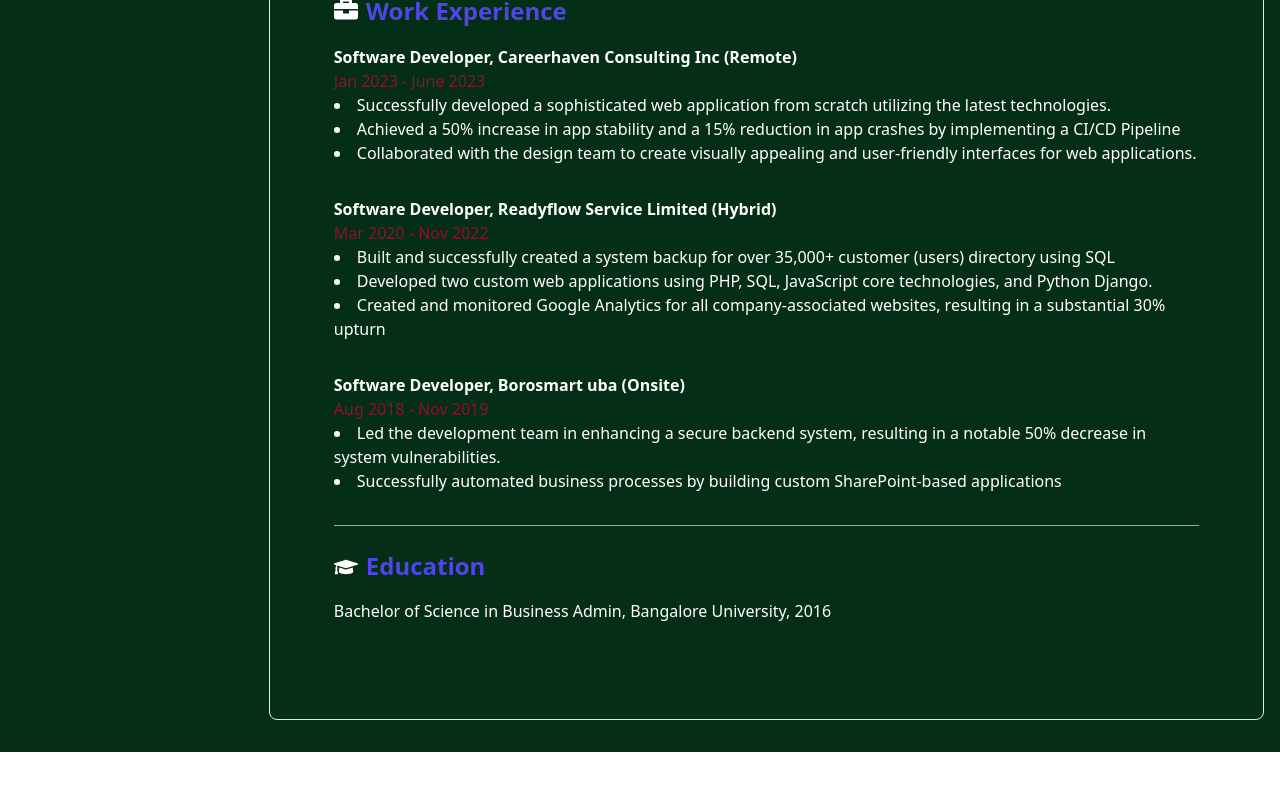
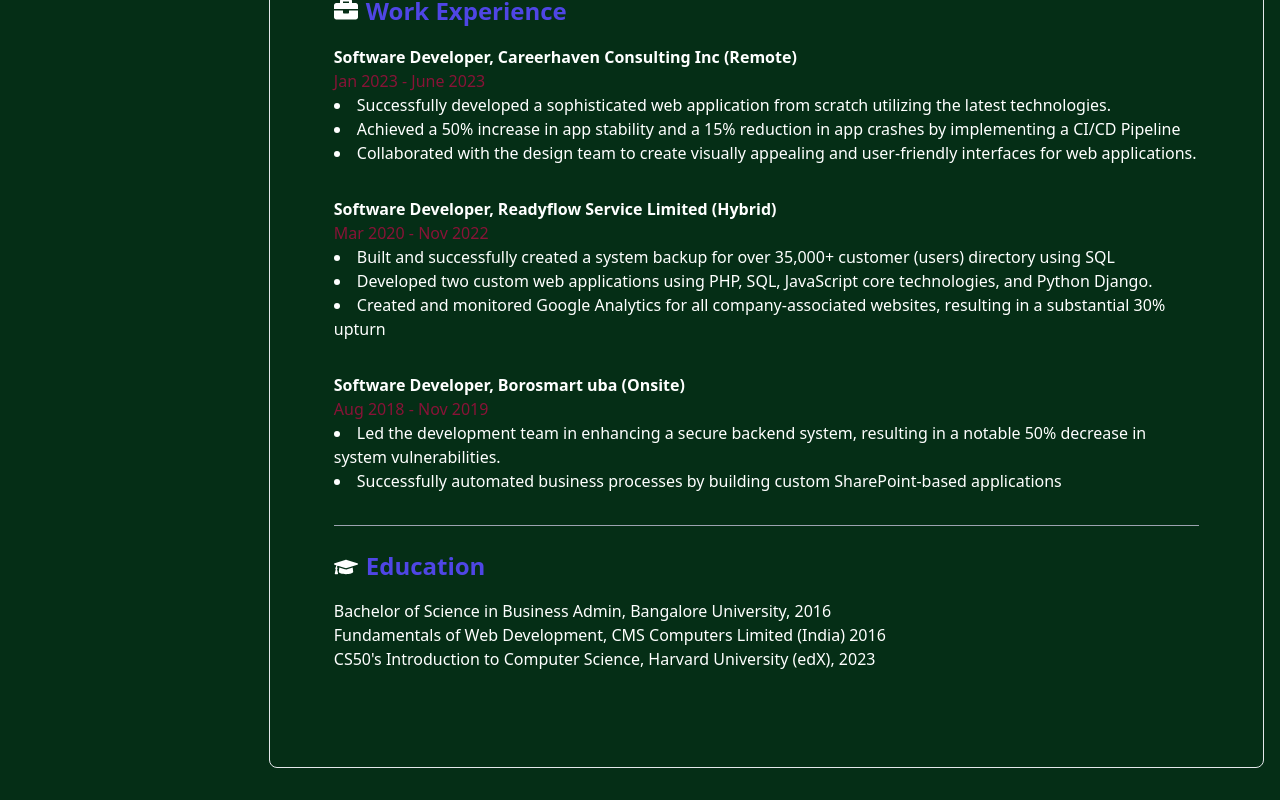
Before and after one commit to BisiOlaYemi/Yemi, a React (Create React App) app: page / in a window 1280 px wide. Shown: the part 706-1506 px from the top of the page. Before the commit the page ends 1458 px from the top, so only its background shows below. Built offline with nearby package versions, Linux system fonts and the light colour scheme.

Commit message:
Added new details

```diff
--- a/src/components/Files/Resume.jsx
+++ b/src/components/Files/Resume.jsx
@@ -95,6 +95,12 @@ const Resume = () => {
         <p>
           Bachelor of Science in Business Admin, Bangalore University, 2016
         </p>
+        <p>
+          Fundamentals of Web Development, CMS Computers Limited (India) 2016
+        </p>
+        <p>
+          CS50's Introduction to Computer Science, Harvard University (edX), 2023
+        </p>
       </div>
     </div>
   );
```
